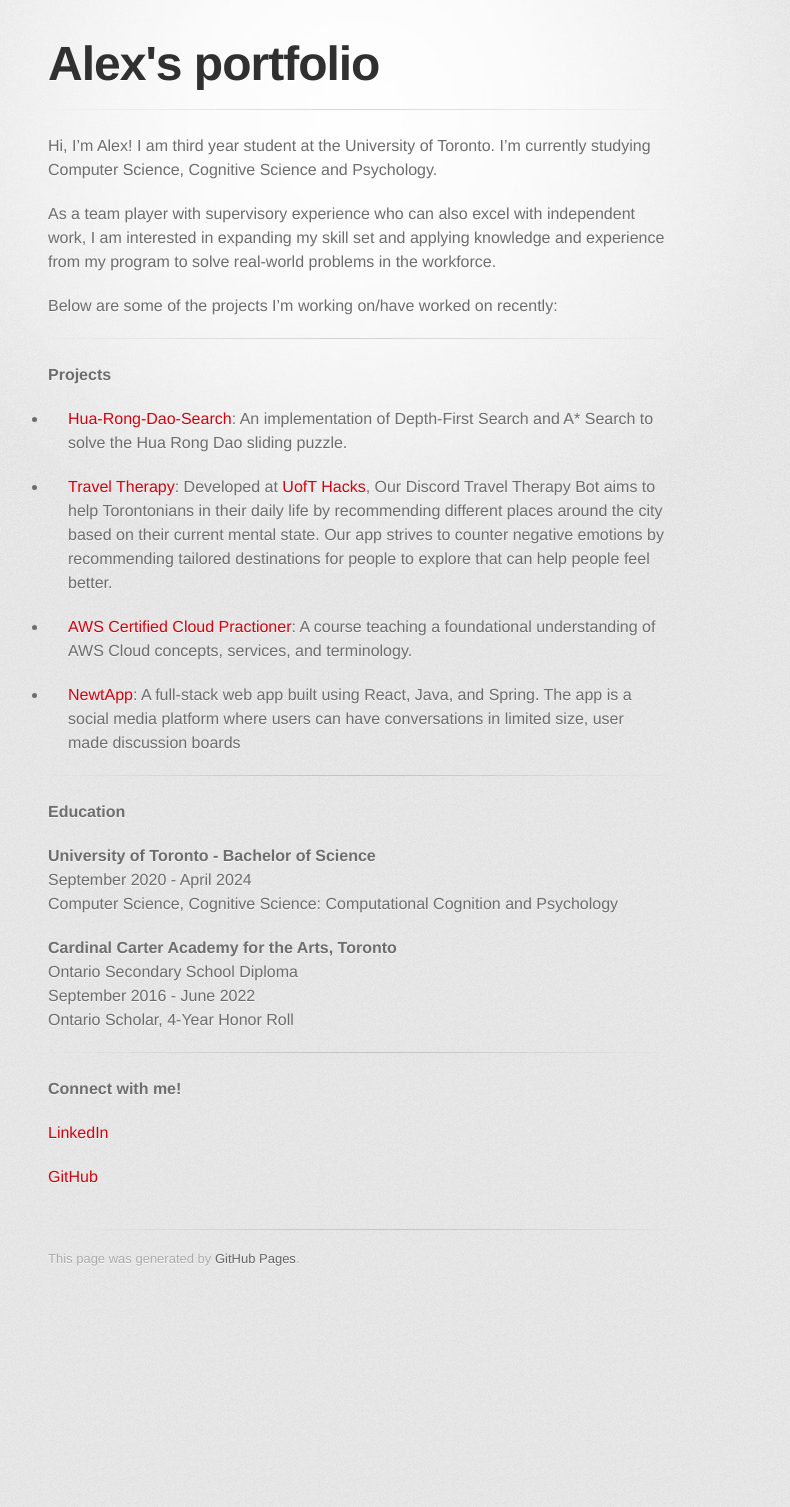
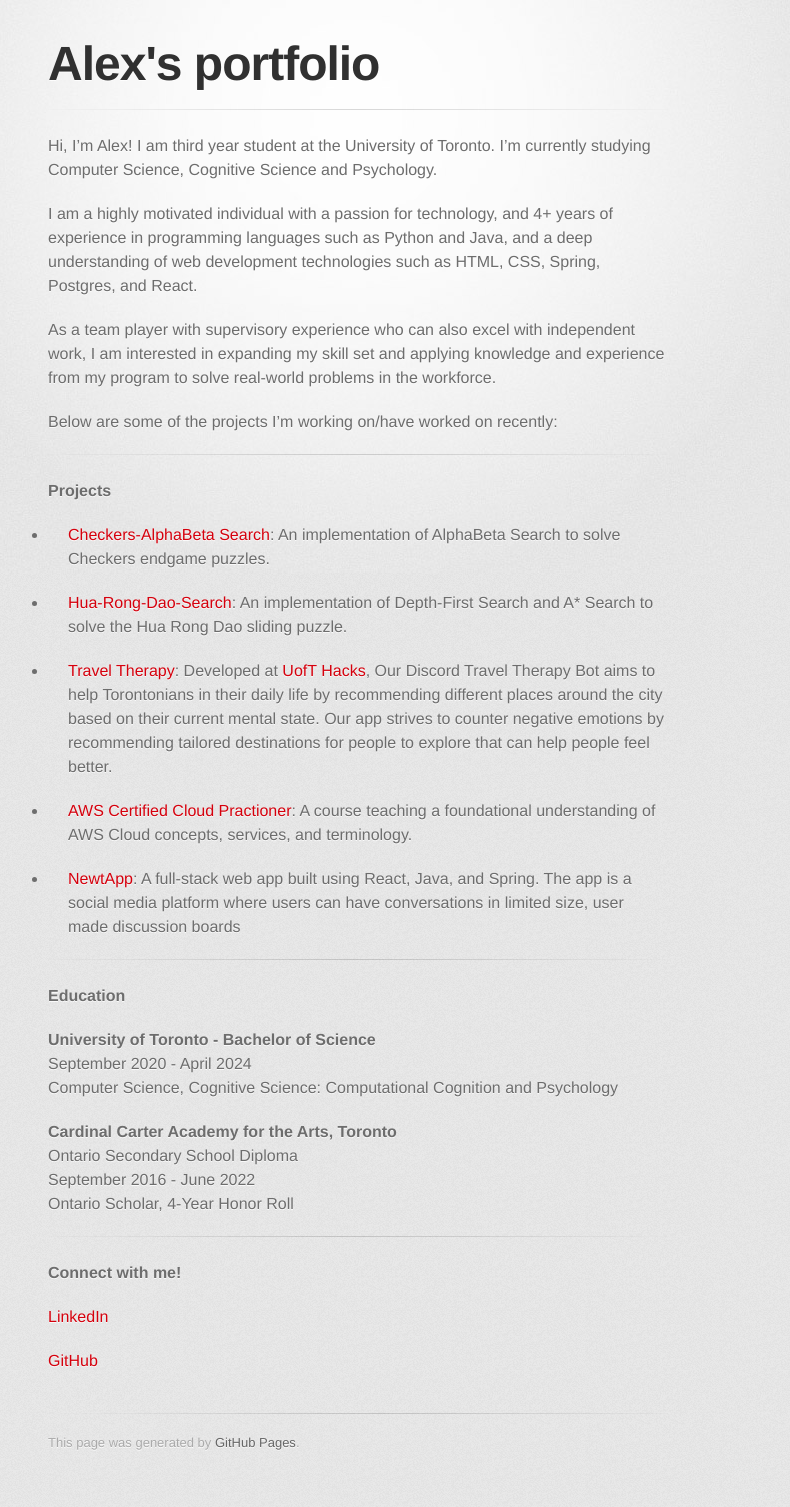
Before and after one commit to alexszokolay/alexszokolay.github.io, a Jekyll site: the page built from index.md, in a window 1280 px wide. Shown: the whole page, without its empty margins (282-1072 px from the left). Built offline with Jekyll 4.4.1, drawn with Linux system fonts in a browser that asks for light colours; some web fonts are replaced; our own code applies the rules of GitHub Pages for plain Markdown files; the repository's description, which GitHub fills in, is left out; before the commit the page ends 1323 px from its top, so only the background shows below that.

Commit message:
Add CheckersAlphaBeta

```diff
--- a/index.md
+++ b/index.md
@@ -1,4 +1,6 @@
 Hi, I'm Alex! I am third year student at the University of Toronto. I'm currently studying Computer Science, Cognitive Science and Psychology.
+
+I am a highly motivated individual with a passion for technology, and 4+ years of experience in programming languages such as Python and Java, and a deep understanding of web development technologies such as HTML, CSS, Spring, Postgres, and React.
 
 As a team player with supervisory experience who can also excel with independent work, I am interested in expanding my skill set and applying knowledge and experience from my program to solve real-world problems in the workforce.
 
@@ -8,6 +10,8 @@ Below are some of the projects I'm working on/have worked on recently:
 ___
 
 **Projects**
+
+- [Checkers-AlphaBeta Search](https://github.com/alexszokolay/Checkers-AlphaBetaSearch): An implementation of AlphaBeta Search to solve Checkers endgame puzzles.
 
 - [Hua-Rong-Dao-Search](https://github.com/alexszokolay/Hua-Rong-Dao-Search): An implementation of Depth-First Search and A* Search to solve the Hua Rong Dao sliding puzzle.
 
```
